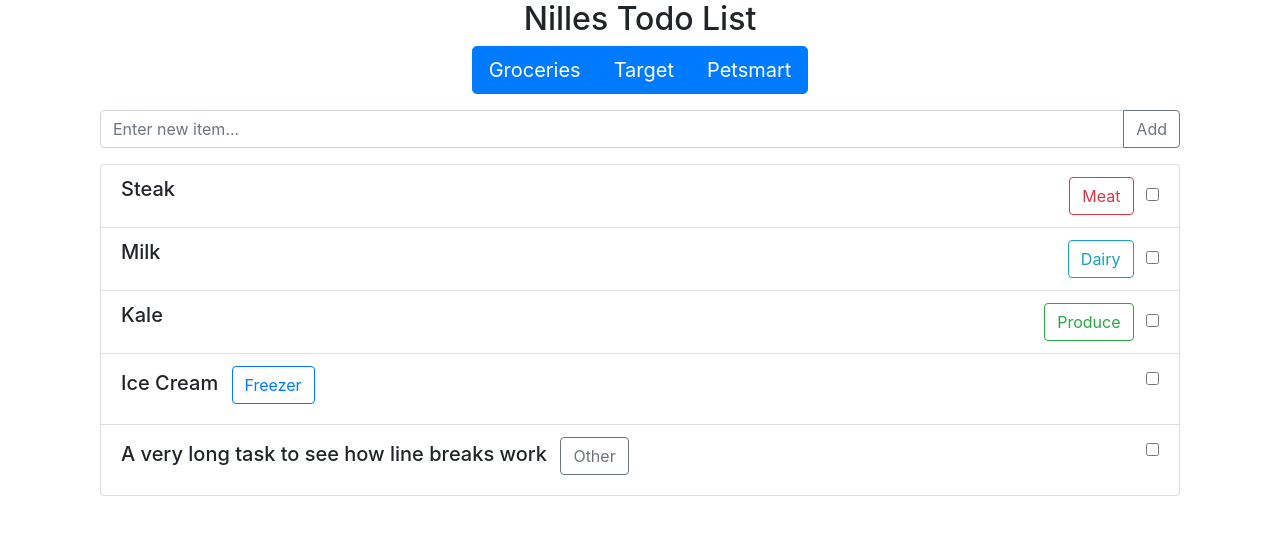
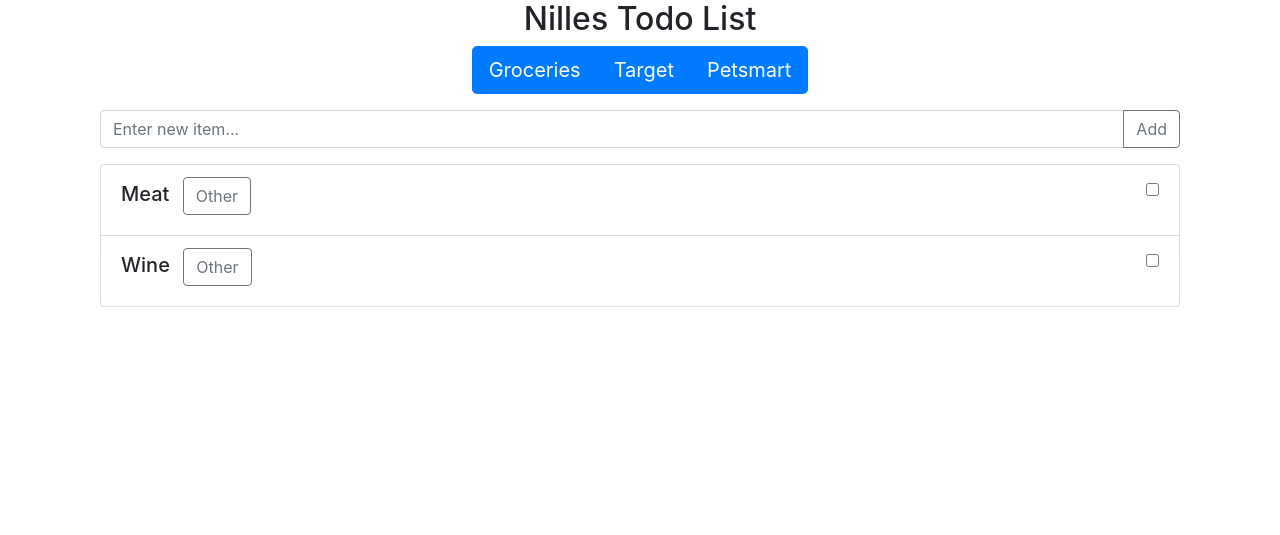
Before and after one commit to geraldnilles/todo-list, a Flask app: page / in a window 1280 px wide. Shown: the top 535 px of the page. Run offline with Flask 2, Linux system fonts and the light colour scheme; some libraries are stand-ins or nearby versions.

Commit message:
Add template rendering for items

```diff
--- a/todos/static/main.js
+++ b/todos/static/main.js
@@ -34,5 +34,31 @@ function bind_form(){
 }
 
 
+function render_list(list){
+    var dom_list = document.querySelector("ul");
+    var template = document.querySelector("template");
+    for (var key in list){
+        var new_item = template.content.cloneNode(true);
+        new_item.querySelector(".task_name").textContent = list[key]["name"];
+        new_item.querySelector(".task_category").textContent = list[key]["category"];
+        dom_list.appendChild(new_item);
+    }
+    bind_checkboxes();
+}
+
 bind_form();
 bind_checkboxes();
+
+
+render_list({
+        "200":{
+            "name":"Wine",
+            "category":"Other",
+            "completed": false
+        },
+        "100":{
+            "name":"Meat",
+            "category":"Other",
+            "completed": false
+        }
+    });
--- a/todos/templates/main.html
+++ b/todos/templates/main.html
@@ -37,52 +37,13 @@
 
 
         <ul class="list-group">
-            <li class="list-group-item d-flex justify-content-between" >
-                <span class="h5" > Steak </span>
-                <span>
-                    <button type="button" class="btn btn-outline-danger mr-2">Meat</button>
-                    <input type="checkbox" test="form-check-input" />
-                </span>
-            </li>
-            <li class="list-group-item d-flex justify-content-between" >
-                <span class="h5" >Milk</span>
-                <span>
-                    <button type="button" class="btn btn-outline-info mr-2">Dairy</button>
-                    <input type="checkbox" test="form-check-input" />
-                </span>
-            </li>
-            <li class="list-group-item d-flex justify-content-between" >
-                <span class="h5" >Kale</span>
-                <span>
-                    <button type="button" class="btn btn-outline-success mr-2">Produce</button>
-                    <input type="checkbox" test="form-check-input" />
-                </span>
-            </li>
-            <li class="list-group-item d-flex justify-content-between" >
-                <span class="h5" >
-                    Ice Cream
-                    <button type="button" class="btn btn-outline-primary ml-2">Freezer</button>
-                </span>
-                <span class="h5 ml-2">
-                    <input type="checkbox" test="form-check-input" />
-                </span>
-            </li>
-            <li class="list-group-item d-flex justify-content-between" >
-                <span class="h5" >
-                    A very long task to see how line breaks work
-                    <button type="button" class="btn btn-outline-secondary ml-2">Other</button>
-                </span>
-                <span class="h5 ml-2">
-                    <input type="checkbox" test="form-check-input" />
-                </span>
-            </li>
         </ul>
     <template id="task_tmpl">
         <li class="list-group-item d-flex justify-content-between" >
             <span class="h5" >
-                    <span>name</span>
+                <span class="task_name" >name</span>
                 <button type="button"
-                            class="btn btn-outline-secondary ml-2">
+                        class="btn btn-outline-secondary ml-2 task_category">
                     category
                 </button>
             </span>
```
Lines whose indentation alone changed are shown as unchanged.
